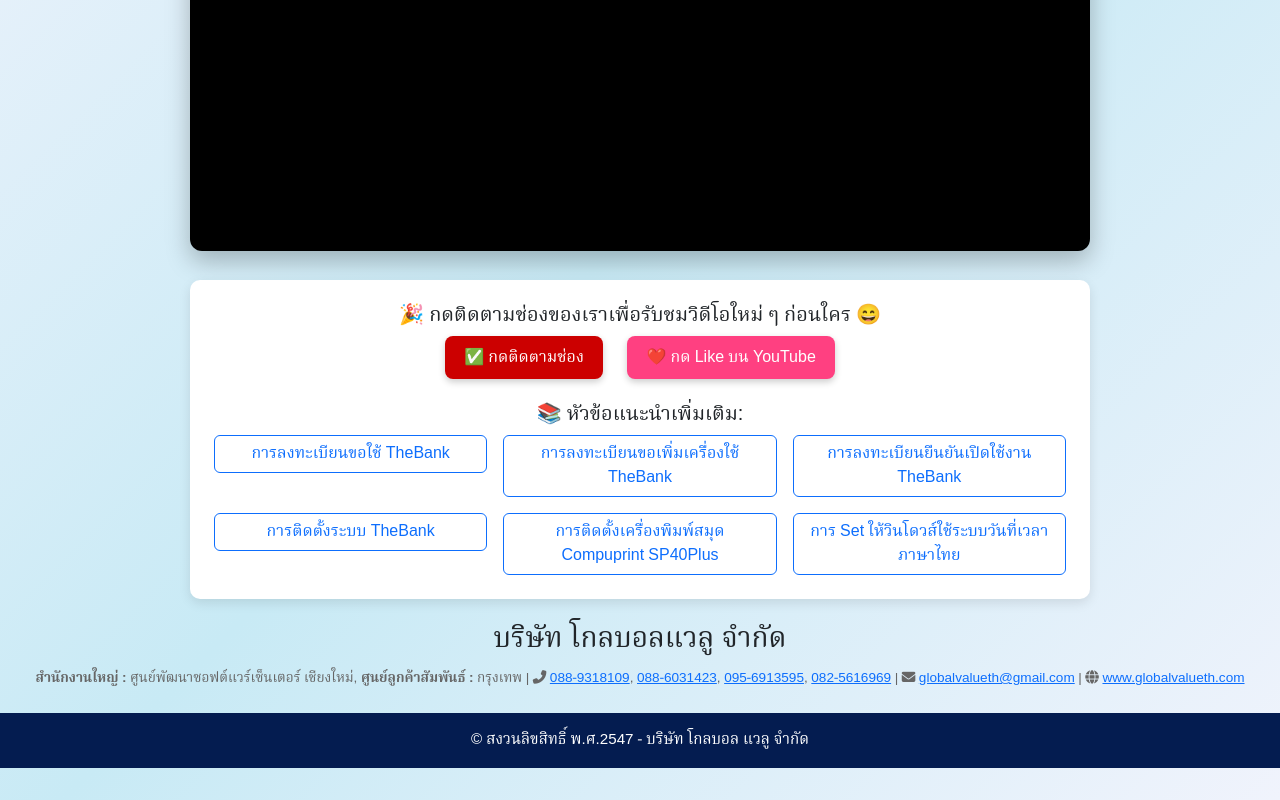
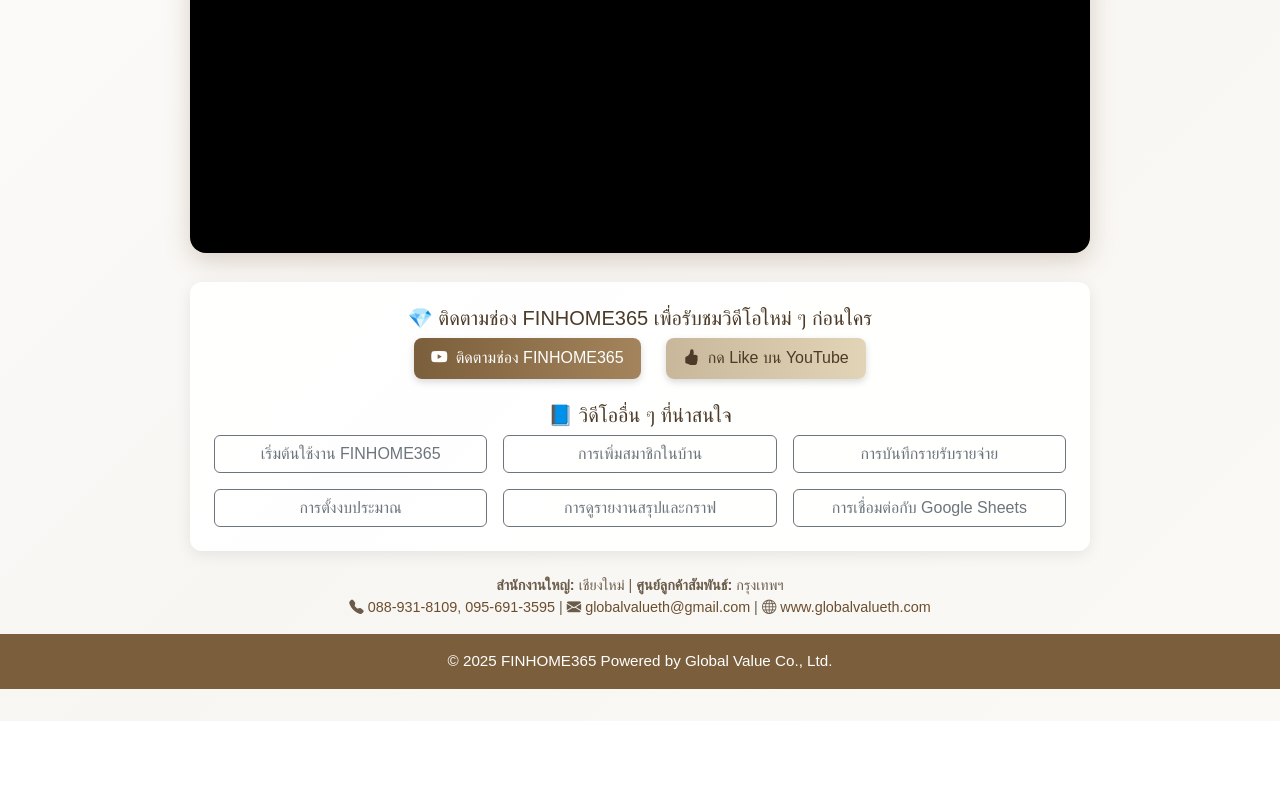
Before and after one commit to SNoppasit/finhomeacademy, a plain HTML site: page index.html in a window 1280 px wide. Shown: the part 356-1156 px from the top of the page. After the commit the page ends 1077 px from the top, so only its background shows below. Drawn offline with nearby package versions, Linux system fonts and the light colour scheme; a web font is replaced by a local one.

Commit message:
Add files via upload

```diff
--- a/index.html
+++ b/index.html
@@ -1,105 +1,97 @@
 <!DOCTYPE html>
 <html lang="th">
+<head>
+  <meta charset="UTF-8">
+  <meta name="viewport" content="width=device-width, initial-scale=1">
+  <title>FINHOME365 – แนะนำระบบ</title>
+  <link rel="icon" href="https://www.globalvalueth.com/GIPIC/flogo1.png" type="image/png">
+  <link href="https://cdn.jsdelivr.net/npm/bootstrap@5.3.0/dist/css/bootstrap.min.css" rel="stylesheet">
+  <link href="https://cdn.jsdelivr.net/npm/bootstrap-icons@1.11.3/font/bootstrap-icons.css" rel="stylesheet">
+  <link href="https://fonts.googleapis.com/css2?family=TH+Sarabun+New&display=swap" rel="stylesheet">
+  <script src="https://cdn.jsdelivr.net/npm/bootstrap@5.3.0/dist/js/bootstrap.bundle.min.js"></script>
 
-<head>
-  <meta charset="UTF-8" />
-  <meta name="viewport" content="width=device-width, initial-scale=1" />
-  <title>TheBank VDO2U</title>
-  <link rel="icon" href="https://www.globalvalueth.com/GIPIC/logoTheBankNEW24668.png" type="image/png">
-  <link rel="stylesheet" href="https://cdnjs.cloudflare.com/ajax/libs/font-awesome/6.5.0/css/all.min.css">
-  <link href="https://cdn.jsdelivr.net/npm/bootstrap@5.3.0/dist/css/bootstrap.min.css" rel="stylesheet">
-  <link href="https://fonts.googleapis.com/css2?family=Noto+Serif+Thai&display=swap" rel="stylesheet">
-  <script src="https://cdn.jsdelivr.net/npm/bootstrap@5.3.0/dist/js/bootstrap.bundle.min.js"></script>
-  <script src="https://apis.google.com/js/platform.js"></script>
   <style>
     body {
-      font-family: 'Noto Serif Thai', sans-serif;
-      background: linear-gradient(135deg, rgb(240, 243, 252), rgb(200, 234, 245), rgb(240, 243, 252));
+      font-family: 'TH Sarabun New', sans-serif;
+      background: linear-gradient(135deg, #fdfcfb, #f8f6f3, #fbf9f6);
       padding: 2rem 1rem;
       display: flex;
       flex-direction: column;
       align-items: center;
+      color: #4b3b28;
+    }
+
+    h4.title {
+      color: #6b4e2e;
+      font-weight: 700;
+      margin-bottom: 0.3rem;
     }
 
     .video-container {
       width: 100%;
       max-width: 900px;
       aspect-ratio: 16 / 9;
-      border-radius: 12px;
+      border-radius: 16px;
       overflow: hidden;
-      box-shadow: 0 10px 25px rgba(0, 0, 0, 0.25);
+      box-shadow: 0 8px 25px rgba(123, 94, 59, 0.25);
       background: #000;
     }
 
-    iframe {
-      width: 100%;
-      height: 100%;
-      border: none;
-    }
+    iframe { width: 100%; height: 100%; border: none; }
 
     .subscribe-section {
       text-align: center;
       margin-top: 1.8rem;
-      background: #ffffff;
+      background: rgba(255, 255, 255, 0.95);
       padding: 1.5rem;
-      border-radius: 10px;
-      box-shadow: 0 4px 12px rgba(0, 0, 0, 0.1);
+      border-radius: 12px;
+      box-shadow: 0 4px 15px rgba(0, 0, 0, 0.08);
       width: 900px;
       max-width: 900px;
     }
 
-    .btn-subscribe,
-    .btn-like {
+    .btn-subscribe, .btn-like {
       display: inline-block;
-      background: #cc0000;
       color: white;
       font-size: 1rem;
-      padding: 0.6rem 1.2rem;
+      padding: 0.55rem 1.1rem;
       border-radius: 8px;
       text-decoration: none;
-      box-shadow: 0 3px 7px rgba(0, 0, 0, 0.2);
-      transition: background 0.3s ease;
-      white-space: nowrap;
+      box-shadow: 0 3px 7px rgba(0, 0, 0, 0.15);
+      transition: all 0.3s ease;
       margin: 0 10px;
     }
-
+    .btn-subscribe {
+      background: linear-gradient(90deg, #7b5e3b, #a3845c);
+    }
     .btn-subscribe:hover {
-      background: #a00000;
+      background: linear-gradient(90deg, #5f452a, #94724b);
     }
-
     .btn-like {
-      background: #ff4081;
+      background: linear-gradient(90deg, #c8b79b, #e2d4b7);
+      color: #4b3b28;
     }
-
     .btn-like:hover {
-      background: #e91e63;
-    }
-
-    h4.title {
-      margin-bottom: 1rem;
-      color: #d32f2f;
+      background: linear-gradient(90deg, #b8a686, #d6c6a9);
+      color: #3b2d1e;
     }
 
     .footer-note {
-      font-size: 0.85rem;
-      color: #666;
-      margin-top: 0.25rem;
+      font-size: 0.9rem;
+      color: #6b5c4a;
+      margin-top: 0.5rem;
       text-align: center;
     }
 
-    .error {
-      color: red;
-      font-weight: bold;
-      margin-top: 1rem;
-    }
+    a { color: #6b4e2e; text-decoration: none; }
+    a:hover { text-decoration: underline; }
   </style>
 </head>
 
 <body>
-
   <div class="row text-center">
-    <h4 class="title" id="video-title">🎉 อย่าพลาดทุกอัปเดต! 🎉</h4>
-    <div class="footer-note">ลิขสิทธิ์เป็นของ บริษัท โกลบอล แวลู จำกัด แต่เพียงผู้เดียว &copy; พ.ศ.2547</div>
+    <h4 class="title" id="video-title">🎥 แนะนำระบบ FINHOME365</h4>
+    <p class="text-muted small">ระบบบัญชีส่วนบุคคลอัจฉริยะ – โดย บริษัท โกลบอล แวลู จำกัด</p>
   </div>
 
   <div class="video-container" id="video-box">
@@ -107,75 +99,54 @@
   </div>
 
   <div class="subscribe-section">
-    <h5>🎉 กดติดตามช่องของเราเพื่อรับชมวิดีโอใหม่ ๆ ก่อนใคร 😄</h5>
-    <a class="btn-subscribe" href="https://www.youtube.com/@TheBankAcademy?sub_confirmation=1" target="_blank">✅
-      กดติดตามช่อง</a>
-    <a class="btn-like" id="like-button" href="#" target="_blank">❤️ กด Like บน YouTube</a>
+    <h5>💎 ติดตามช่อง FINHOME365 เพื่อรับชมวิดีโอใหม่ ๆ ก่อนใคร</h5>
+    <a class="btn-subscribe" href="https://www.youtube.com/@TheBankAcademy?sub_confirmation=1" target="_blank">
+      <i class="bi bi-youtube me-1"></i> ติดตามช่อง FINHOME365
+    </a>
+    <a class="btn-like" id="like-button" href="#" target="_blank">
+      <i class="bi bi-hand-thumbs-up-fill me-1"></i> กด Like บน YouTube
+    </a>
 
     <div class="mt-4">
-      <h5>📚 หัวข้อแนะนำเพิ่มเติม:</h5>
+      <h5>📘 วิดีโออื่น ๆ ที่น่าสนใจ</h5>
       <div class="row row-cols-1 row-cols-md-3 g-3 text-start">
-        <div class="col"><a href="javascript:void(0)" onclick="playVDO('QmMeYYXZSpY', 'การลงทะเบียนขอใช้ TheBank')" class="btn btn-outline-primary w-100">การลงทะเบียนขอใช้ TheBank</a></div>
-        <div class="col"><a href="javascript:void(0)" onclick="playVDO('QmMeYYXZSpY', 'การลงทะเบียนขอเพิ่มเครื่องใช้ TheBank')" class="btn btn-outline-primary w-100">การลงทะเบียนขอเพิ่มเครื่องใช้ TheBank</a></div>
-        <div class="col"><a href="javascript:void(0)" onclick="playVDO('QmMeYYXZSpY', 'การลงทะเบียนยืนยันเปิดใช้งาน TheBank')" class="btn btn-outline-primary w-100">การลงทะเบียนยืนยันเปิดใช้งาน TheBank</a></div>
-        <div class="col"><a href="javascript:void(0)" onclick="playVDO('QmMeYYXZSpY', 'การติดตั้งระบบ TheBank')" class="btn btn-outline-primary w-100">การติดตั้งระบบ TheBank</a></div>
-        <div class="col"><a href="javascript:void(0)" onclick="playVDO('QmMeYYXZSpY', 'การติดตั้งเครื่องพิมพ์สมุด Compuprint SP40Plus')" class="btn btn-outline-primary w-100">การติดตั้งเครื่องพิมพ์สมุด Compuprint SP40Plus</a></div>
-        <div class="col"><a href="javascript:void(0)" onclick="playVDO('QmMeYYXZSpY', 'การ Set ให้วินโดวส์ใช้ระบบวันที่เวลาภาษาไทย')" class="btn btn-outline-primary w-100">การ Set ให้วินโดวส์ใช้ระบบวันที่เวลาภาษาไทย</a></div>
+        <div class="col"><a href="javascript:void(0)" onclick="playVDO('QmMeYYXZSpY','เริ่มต้นใช้งาน FINHOME365')" class="btn btn-outline-secondary w-100">เริ่มต้นใช้งาน FINHOME365</a></div>
+        <div class="col"><a href="javascript:void(0)" onclick="playVDO('QmMeYYXZSpY','การเพิ่มสมาชิกในบ้าน')" class="btn btn-outline-secondary w-100">การเพิ่มสมาชิกในบ้าน</a></div>
+        <div class="col"><a href="javascript:void(0)" onclick="playVDO('QmMeYYXZSpY','การบันทึกรายรับรายจ่าย')" class="btn btn-outline-secondary w-100">การบันทึกรายรับรายจ่าย</a></div>
+        <div class="col"><a href="javascript:void(0)" onclick="playVDO('QmMeYYXZSpY','การตั้งงบประมาณ')" class="btn btn-outline-secondary w-100">การตั้งงบประมาณ</a></div>
+        <div class="col"><a href="javascript:void(0)" onclick="playVDO('QmMeYYXZSpY','การดูรายงานสรุปและกราฟ')" class="btn btn-outline-secondary w-100">การดูรายงานสรุปและกราฟ</a></div>
+        <div class="col"><a href="javascript:void(0)" onclick="playVDO('QmMeYYXZSpY','การเชื่อมต่อกับ Google Sheets')" class="btn btn-outline-secondary w-100">การเชื่อมต่อกับ Google Sheets</a></div>
       </div>
     </div>
   </div>
 
+  <div class="footer-note mt-4">
+    <strong>สำนักงานใหญ่:</strong> เชียงใหม่ | <strong>ศูนย์ลูกค้าสัมพันธ์:</strong> กรุงเทพฯ <br>
+    <i class="bi bi-telephone-fill"></i> <a href="tel:0889318109">088-931-8109</a>, <a href="tel:0956913595">095-691-3595</a> |
+    <i class="bi bi-envelope-fill"></i> <a href="mailto:globalvalueth@gmail.com">globalvalueth@gmail.com</a> |
+    <i class="bi bi-globe"></i> <a href="https://www.globalvalueth.com" target="_blank">www.globalvalueth.com</a>
+  </div>
+
+  <div style="width:100vw;background:#7b5e3b;color:white;text-align:center;padding:1rem 0;font-size:0.95rem;font-weight:500;margin-top:1rem;">
+    © 2025 FINHOME365 Powered by Global Value Co., Ltd.
+  </div>
+
   <script>
-  const query = new URLSearchParams(window.location.search);
-  const uVDO = query.get("uVDO");
-  const uName = query.get("uName");
-  const uclick = query.get("uclick");
-
+    const q = new URLSearchParams(window.location.search);
+    const uVDO = q.get("uVDO");
+    const uName = q.get("uName");
     const videoFrame = document.getElementById("video-frame");
     const likeButton = document.getElementById("like-button");
     const title = document.getElementById("video-title");
 
-  // ❌ บรรทัดนี้ทำให้ error เพราะไม่มี element ชื่อ thaiYear
-  // document.getElementById("thaiYear").textContent = new Date().getFullYear() + 543;
+    if (uVDO) playVDO(uVDO, uName);
 
-  if (uVDO) {
-    playVDO(uVDO, uName);
-  }
-
-  function playVDO(videoID, videoName = "") {
+    function playVDO(videoID, videoName="") {
       const embedUrl = `https://www.youtube.com/embed/${videoID}?autoplay=1&mute=1&loop=1&playlist=${videoID}&rel=0&controls=1&vq=hd1080`;
-
       videoFrame.src = embedUrl;
-    videoFrame.setAttribute("allow", "autoplay; encrypted-media");
-    videoFrame.setAttribute("allowfullscreen", "true");
-
       likeButton.href = `https://www.youtube.com/watch?v=${videoID}`;
-
-    if (videoName) {
-      title.textContent = "🎬 " + videoName;
-    }
+      title.textContent = "🎬 " + (videoName || "FINHOME365 แนะนำระบบ");
     }
   </script>
-  <br>
-  <h3>บริษัท โกลบอลแวลู จำกัด</h3>
-<div class="footer-note">
-  <strong>สำนักงานใหญ่ :</strong> ศูนย์พัฒนาซอฟต์แวร์เซ็นเตอร์ เชียงใหม่,
-  <strong>ศูนย์ลูกค้าสัมพันธ์ :</strong> กรุงเทพ |
-  <i class="fas fa-phone-alt"></i>
-  <a href="tel:0889318109">088-9318109</a>,
-  <a href="tel:0886031423">088-6031423</a>,
-  <a href="tel:0956913595">095-6913595</a>,
-  <a href="tel:0825616969">082-5616969</a> |
-  <i class="fas fa-envelope"></i>
-  <a href="mailto:globalvalueth@gmail.com">globalvalueth@gmail.com</a> |
-  <i class="fas fa-globe"></i>
-  <a href="https://www.globalvalueth.com" target="_blank">www.globalvalueth.com</a>
-</div>
-<br>
-  <div style="width: 100vw; background-color: #041C50; color: white; text-align: center; padding: 1rem 0; font-size: 0.95rem; font-weight: 500;">
-    © สงวนลิขสิทธิ์ พ.ศ.2547 - บริษัท โกลบอล แวลู จำกัด
-  </div>
-
 </body>
-
 </html>
```
Lines whose indentation alone changed are shown as unchanged.
